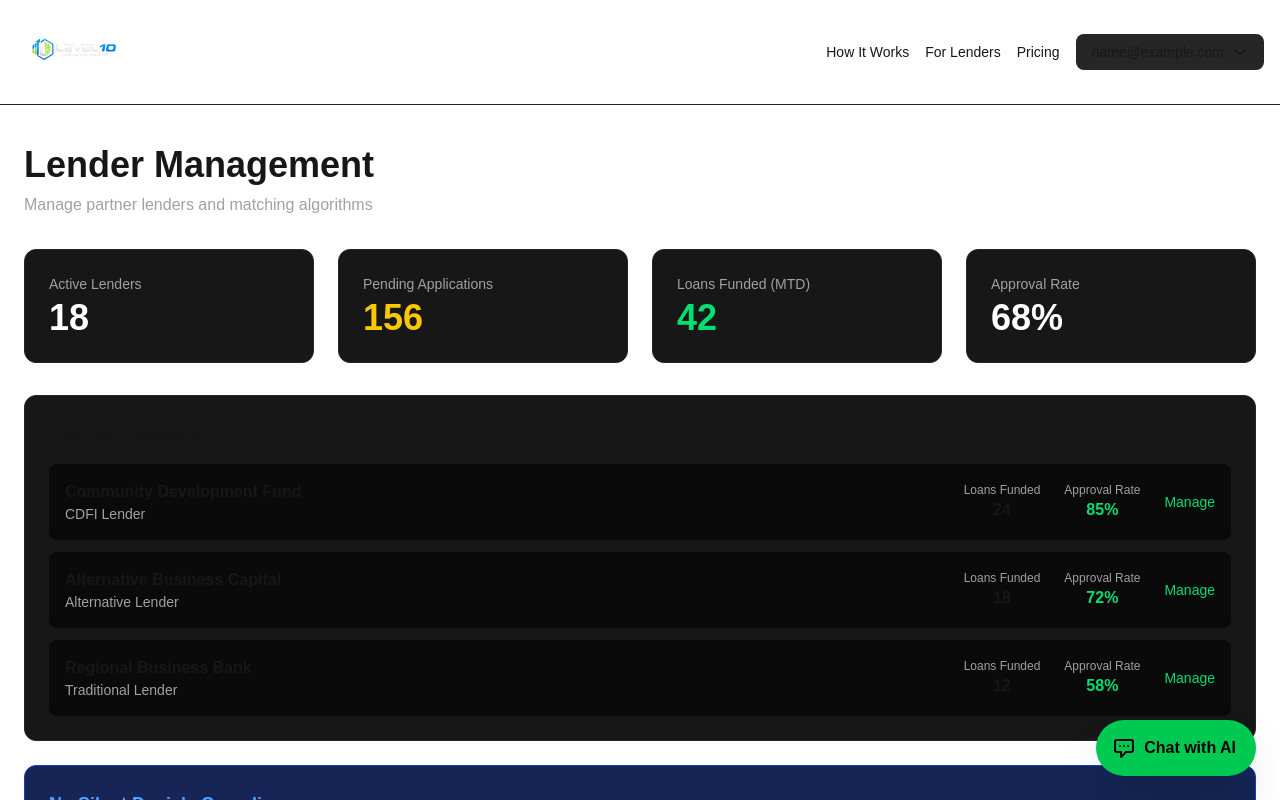
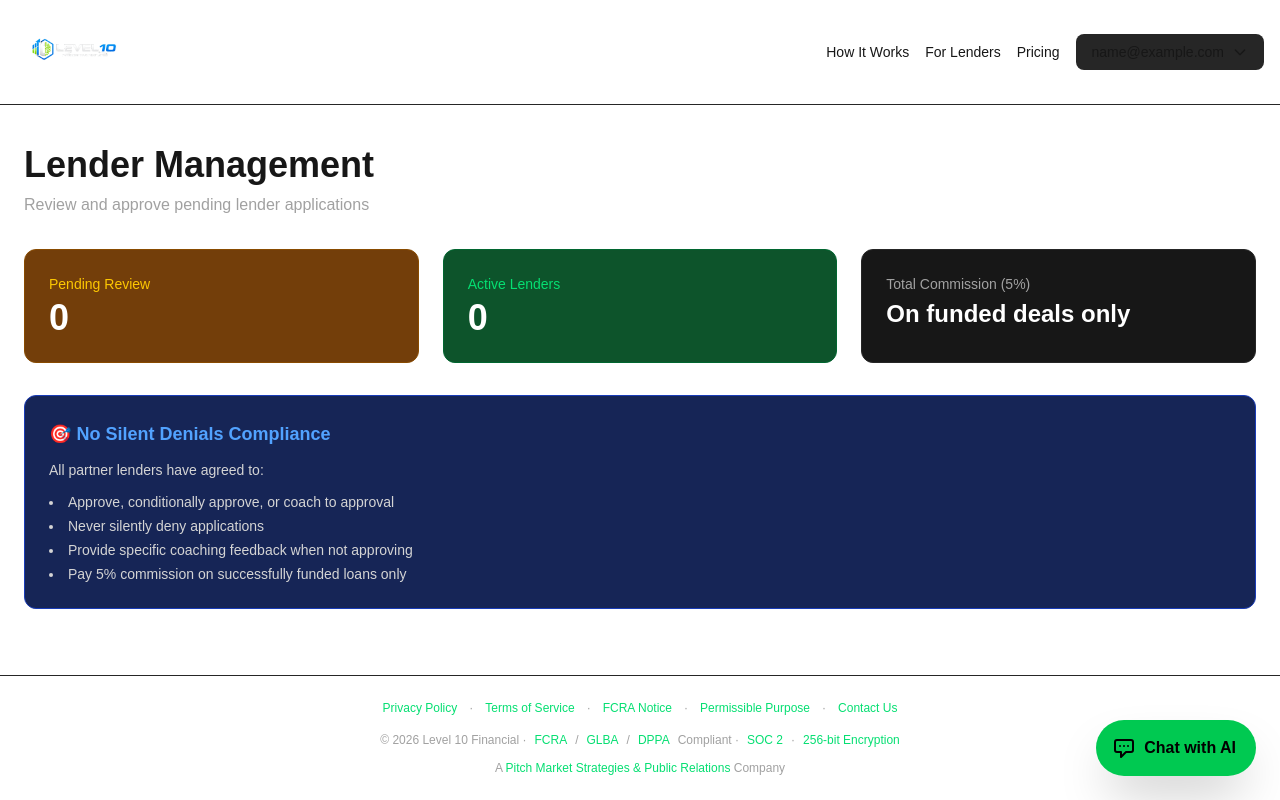
Before and after one commit to solutionspma/level10-financial, a Next.js app: page /admin/lenders in a window 1280 px wide. Shown: the top 800 px of the page. Built offline with nearby package versions, Linux system fonts and the light colour scheme; sample sign-in values are in the browser's storage.

Commit message:
CRITICAL FIX: Lender model correction - 5% commission on funded deals only, no tiers/fees, coaching required, admin review mandatory

```diff
--- a/src/app/admin/lenders/page.tsx
+++ b/src/app/admin/lenders/page.tsx
@@ -1,64 +1,141 @@
+'use client';
+
+import { useState, useEffect } from 'react';
+import { useAuth } from '@/lib/auth-context';
+import { useRouter } from 'next/navigation';
+
 export default function AdminLenders() {
+  const { user } = useAuth();
+  const router = useRouter();
+  const [pendingLenders, setPendingLenders] = useState<any[]>([]);
+  const [activeLenders, setActiveLenders] = useState<any[]>([]);
+
+  useEffect(() => {
+    if (!user || user.role !== 'admin') {
+      router.push('/login');
+      return;
+    }
+
+    // Load lenders from localStorage
+    const allUsers = Object.keys(localStorage)
+      .filter(key => key.startsWith('user_'))
+      .map(key => JSON.parse(localStorage.getItem(key) || '{}'))
+      .filter(u => u.role === 'lender');
+
+    setPendingLenders(allUsers.filter(l => l.lenderStatus === 'pending_admin_review'));
+    setActiveLenders(allUsers.filter(l => l.lenderStatus === 'active'));
+  }, [user, router]);
+
+  const handleApprove = (lenderId: string) => {
+    const lenderKey = `user_${lenderId}`;
+    const lender = JSON.parse(localStorage.getItem(lenderKey) || '{}');
+    lender.lenderStatus = 'active';
+    localStorage.setItem(lenderKey, JSON.stringify(lender));
+
+    // Refresh lists
+    setPendingLenders(prev => prev.filter(l => l.id !== lenderId));
+    setActiveLenders(prev => [...prev, lender]);
+  };
+
+  const handleReject = (lenderId: string) => {
+    const lenderKey = `user_${lenderId}`;
+    const lender = JSON.parse(localStorage.getItem(lenderKey) || '{}');
+    lender.lenderStatus = 'rejected';
+    localStorage.setItem(lenderKey, JSON.stringify(lender));
+
+    setPendingLenders(prev => prev.filter(l => l.id !== lenderId));
+  };
+
+  if (!user || user.role !== 'admin') {
+    return null;
+  }
+
   return (
     <div className="max-w-7xl mx-auto px-6 py-10">
       <h1 className="text-4xl font-bold mb-2">Lender Management</h1>
-      <p className="text-neutral-400 mb-8">Manage partner lenders and matching algorithms</p>
+      <p className="text-neutral-400 mb-8">Review and approve pending lender applications</p>
 
-      <div className="grid md:grid-cols-4 gap-6 mb-8">
-        <div className="bg-neutral-900 border border-neutral-800 rounded-xl p-6">
-          <div className="text-sm text-neutral-400 mb-1">Active Lenders</div>
-          <div className="text-4xl font-bold text-white">18</div>
+      <div className="grid md:grid-cols-3 gap-6 mb-8">
+        <div className="bg-yellow-900 border border-yellow-800 rounded-xl p-6">
+          <div className="text-sm text-yellow-400 mb-1">Pending Review</div>
+          <div className="text-4xl font-bold text-white">{pendingLenders.length}</div>
+        </div>
+
+        <div className="bg-green-900 border border-green-800 rounded-xl p-6">
+          <div className="text-sm text-green-400 mb-1">Active Lenders</div>
+          <div className="text-4xl font-bold text-white">{activeLenders.length}</div>
         </div>
 
         <div className="bg-neutral-900 border border-neutral-800 rounded-xl p-6">
-          <div className="text-sm text-neutral-400 mb-1">Pending Applications</div>
-          <div className="text-4xl font-bold text-yellow-400">156</div>
-        </div>
-
-        <div className="bg-neutral-900 border border-neutral-800 rounded-xl p-6">
-          <div className="text-sm text-neutral-400 mb-1">Loans Funded (MTD)</div>
-          <div className="text-4xl font-bold text-green-400">42</div>
-        </div>
-
-        <div className="bg-neutral-900 border border-neutral-800 rounded-xl p-6">
-          <div className="text-sm text-neutral-400 mb-1">Approval Rate</div>
-          <div className="text-4xl font-bold text-white">68%</div>
+          <div className="text-sm text-neutral-400 mb-1">Total Commission (5%)</div>
+          <div className="text-2xl font-bold text-white">On funded deals only</div>
         </div>
       </div>
 
+      {/* Pending Lenders */}
+      {pendingLenders.length > 0 && (
         <div className="bg-neutral-900 border border-neutral-800 rounded-xl p-6 mb-6">
-        <h3 className="text-xl font-semibold mb-4">Partner Lenders</h3>
+          <h3 className="text-xl font-semibold mb-4">⏳ Pending Lender Applications</h3>
           <div className="space-y-3">
-          {[
-            { name: 'Community Development Fund', type: 'CDFI', loans: '24', rate: '85%' },
-            { name: 'Alternative Business Capital', type: 'Alternative', loans: '18', rate: '72%' },
-            { name: 'Regional Business Bank', type: 'Traditional', loans: '12', rate: '58%' },
-          ].map((lender, i) => (
-            <div key={i} className="flex items-center justify-between p-4 bg-neutral-950 rounded-lg">
+            {pendingLenders.map((lender) => (
+              <div key={lender.id} className="flex items-center justify-between p-4 bg-neutral-950 rounded-lg border border-yellow-500/30">
                 <div className="flex-1">
-                <div className="font-semibold">{lender.name}</div>
-                <div className="text-sm text-neutral-400">{lender.type} Lender</div>
+                  <div className="font-semibold text-lg">{lender.organizationName}</div>
+                  <div className="text-sm text-neutral-400 mt-1">
+                    <span className="capitalize">{lender.lenderType}</span> · {lender.statesServed} · {lender.productsOffered}
                   </div>
-              <div className="text-center mr-6">
-                <div className="text-xs text-neutral-400">Loans Funded</div>
-                <div className="font-bold">{lender.loans}</div>
+                  <div className="text-sm text-neutral-500 mt-1">Contact: {lender.name} ({lender.email})</div>
                 </div>
-              <div className="text-center mr-6">
-                <div className="text-xs text-neutral-400">Approval Rate</div>
-                <div className="font-bold text-green-400">{lender.rate}</div>
+                <div className="flex gap-3">
+                  <button
+                    onClick={() => handleApprove(lender.id)}
+                    className="bg-green-500 hover:bg-green-600 text-black px-6 py-2 rounded-lg font-semibold transition"
+                  >
+                    Approve
+                  </button>
+                  <button
+                    onClick={() => handleReject(lender.id)}
+                    className="bg-red-500/10 hover:bg-red-500/20 border border-red-500 text-red-400 px-6 py-2 rounded-lg font-semibold transition"
+                  >
+                    Reject
+                  </button>
                 </div>
-              <button className="text-green-400 hover:underline text-sm">Manage</button>
               </div>
             ))}
           </div>
         </div>
+      )}
 
+      {/* Active Lenders */}
+      {activeLenders.length > 0 && (
+        <div className="bg-neutral-900 border border-neutral-800 rounded-xl p-6 mb-6">
+          <h3 className="text-xl font-semibold mb-4">✅ Active Partner Lenders</h3>
+          <div className="space-y-3">
+            {activeLenders.map((lender) => (
+              <div key={lender.id} className="flex items-center justify-between p-4 bg-neutral-950 rounded-lg">
+                <div className="flex-1">
+                  <div className="font-semibold">{lender.organizationName}</div>
+                  <div className="text-sm text-neutral-400 capitalize">{lender.lenderType} Lender · {lender.statesServed}</div>
+                </div>
+                <div className="text-sm text-green-400">Active</div>
+              </div>
+            ))}
+          </div>
+        </div>
+      )}
+
+      {/* No Silent Denials Policy */}
       <div className="bg-blue-950 border border-blue-800 rounded-xl p-6">
-        <h3 className="text-lg font-semibold text-blue-400 mb-3">No Silent Denials Compliance</h3>
-        <p className="text-neutral-300 text-sm">
-          All partner lenders have agreed to provide specific feedback for every declined application.
-          Monitor compliance and lender performance metrics.
+        <h3 className="text-lg font-semibold text-blue-400 mb-3">🎯 No Silent Denials Compliance</h3>
+        <p className="text-neutral-300 text-sm mb-3">
+          All partner lenders have agreed to:
         </p>
+        <ul className="list-disc list-inside text-sm text-neutral-300 space-y-1">
+          <li>Approve, conditionally approve, or coach to approval</li>
+          <li>Never silently deny applications</li>
+          <li>Provide specific coaching feedback when not approving</li>
+          <li>Pay 5% commission on successfully funded loans only</li>
+        </ul>
       </div>
     </div>
   );
--- a/src/app/lender/dashboard/page.tsx
+++ b/src/app/lender/dashboard/page.tsx
@@ -32,9 +32,9 @@ export default function LenderDashboardPage() {
               Qualified borrower profiles will appear here once applicants match your criteria.
             </p>
           </div>
-          {user.lenderStatus === 'pending' && (
+          {user.lenderStatus === 'pending_admin_review' && (
             <div className="bg-yellow-500/10 border border-yellow-500/30 rounded-lg px-4 py-2">
-              <span className="text-yellow-500 text-sm font-medium">Pending Admin Approval</span>
+              <span className="text-yellow-500 text-sm font-medium">⏳ Pending Admin Review</span>
             </div>
           )}
         </div>
@@ -79,17 +79,32 @@ export default function LenderDashboardPage() {
 
           {/* Action Cards */}
           <div className="grid md:grid-cols-3 gap-4 mt-8">
-            <div className="bg-neutral-950 border border-neutral-700 rounded-lg p-6 text-left hover:border-green-500 transition cursor-pointer">
+            <div className={`bg-neutral-950 border border-neutral-700 rounded-lg p-6 text-left transition ${
+              user.lenderStatus === 'active' ? 'hover:border-green-500 cursor-pointer' : 'opacity-60 cursor-not-allowed'
+            }`}>
               <h4 className="font-semibold mb-2">Define Your Products</h4>
               <p className="text-sm text-neutral-400">Set loan amounts, terms, and rates for each product you offer.</p>
+              {user.lenderStatus !== 'active' && (
+                <p className="text-xs text-yellow-500 mt-2">Available after approval</p>
+              )}
             </div>
-            <div className="bg-neutral-950 border border-neutral-700 rounded-lg p-6 text-left hover:border-green-500 transition cursor-pointer">
+            <div className={`bg-neutral-950 border border-neutral-700 rounded-lg p-6 text-left transition ${
+              user.lenderStatus === 'active' ? 'hover:border-green-500 cursor-pointer' : 'opacity-60 cursor-not-allowed'
+            }`}>
               <h4 className="font-semibold mb-2">Set Matching Criteria</h4>
               <p className="text-sm text-neutral-400">Configure minimum scores, revenue, credit thresholds, and more.</p>
+              {user.lenderStatus !== 'active' && (
+                <p className="text-xs text-yellow-500 mt-2">Available after approval</p>
+              )}
             </div>
-            <div className="bg-neutral-950 border border-neutral-700 rounded-lg p-6 text-left hover:border-green-500 transition cursor-pointer">
+            <div className={`bg-neutral-950 border border-neutral-700 rounded-lg p-6 text-left transition ${
+              user.lenderStatus === 'active' ? 'hover:border-green-500 cursor-pointer' : 'opacity-60 cursor-not-allowed'
+            }`}>
               <h4 className="font-semibold mb-2">Manage Preferences</h4>
               <p className="text-sm text-neutral-400">Control email notifications and dashboard settings.</p>
+              {user.lenderStatus !== 'active' && (
+                <p className="text-xs text-yellow-500 mt-2">Available after approval</p>
+              )}
             </div>
           </div>
 
@@ -120,7 +135,7 @@ export default function LenderDashboardPage() {
           </div>
           <div className="flex gap-4">
             <span className="text-green-500 font-bold">4.</span>
-            <p>You decide who to contact — no obligation, no fees per lead (pricing depends on your partnership tier).</p>
+            <p>You decide who to contact — no obligation, no upfront fees. Level10 earns a 5% commission only when you successfully fund a loan.</p>
           </div>
         </div>
       </div>
```
Also changed, not shown: src/app/lender/agreement/page.tsx (+68 -10 lines). Lines whose indentation alone changed are shown as unchanged.
